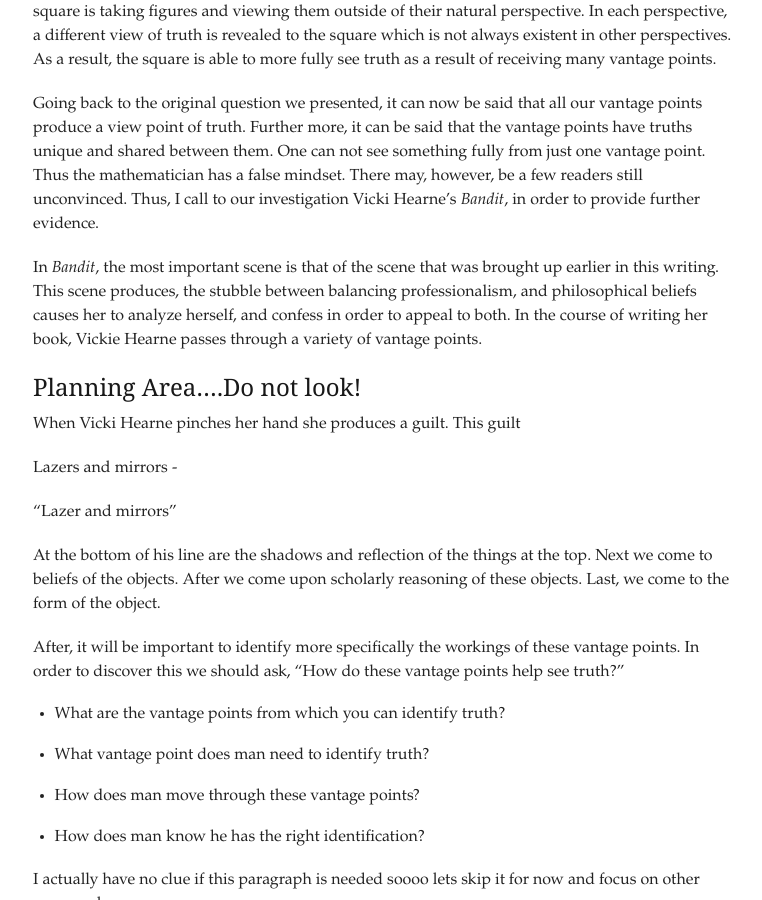
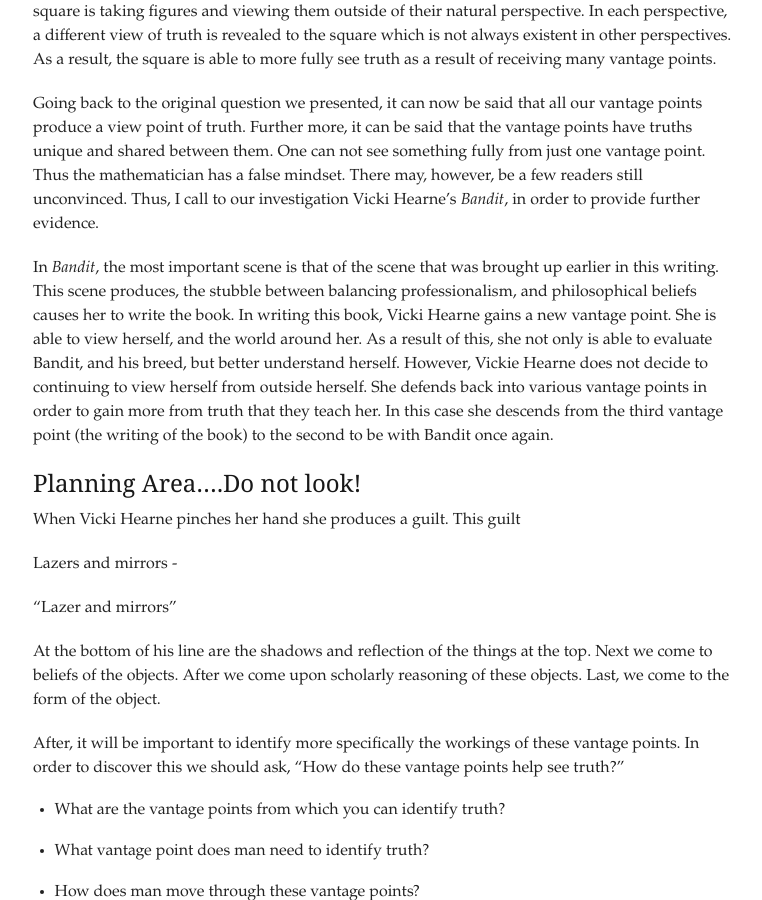
Before and after one commit to akosednar/akosednar.github.com, a Jekyll site: the page built from _posts/2012-01-06-Senior-Thesis-2012.md, in a window 1280 px wide and 900 px high, scrolled down 4550 px. Shown: the whole window, without its empty margins (377-1139 px from the left). Built offline with Jekyll 4.4.1, drawn with Linux system fonts in a browser that asks for light colours.

Commit message:
Added another block of text

```diff
--- a/_posts/2012-01-06-Senior-Thesis-2012.md
+++ b/_posts/2012-01-06-Senior-Thesis-2012.md
@@ -52,8 +52,7 @@ This all intellectually benefiting, but we have strayed from our series of quest
 
 Going back to the original question we presented, it can now be said that all our vantage points produce a view point of truth. Further more, it can be said that the vantage points have truths unique and shared between them. One can not see something fully from just one vantage point. Thus the mathematician has a false mindset. There may, however, be a few readers still unconvinced. Thus, I call to our investigation Vicki Hearne's *Bandit*, in order to provide further evidence.
 
-In *Bandit*, the most important scene is that of the scene that was brought up earlier in this writing. This scene produces, the stubble between balancing professionalism, and philosophical beliefs causes her to analyze herself, and confess in order to appeal to both. In the course of writing her book, Vickie Hearne passes through a variety of vantage points.
-
+In *Bandit*, the most important scene is that of the scene that was brought up earlier in this writing. This scene produces, the stubble between balancing professionalism, and philosophical beliefs causes her to write the book. In writing this book, Vicki Hearne gains a new vantage point. She is able to view herself, and the world around her. As a result of this, she not only is able to evaluate Bandit, and his breed, but better understand herself. However, Vickie Hearne does not decide to continuing to view herself from outside herself. She defends back into various vantage points in order to gain more from truth that they teach her. In this case she descends from the third vantage point (the writing of the book) to the second to be with Bandit once again.
 
 
 
```
